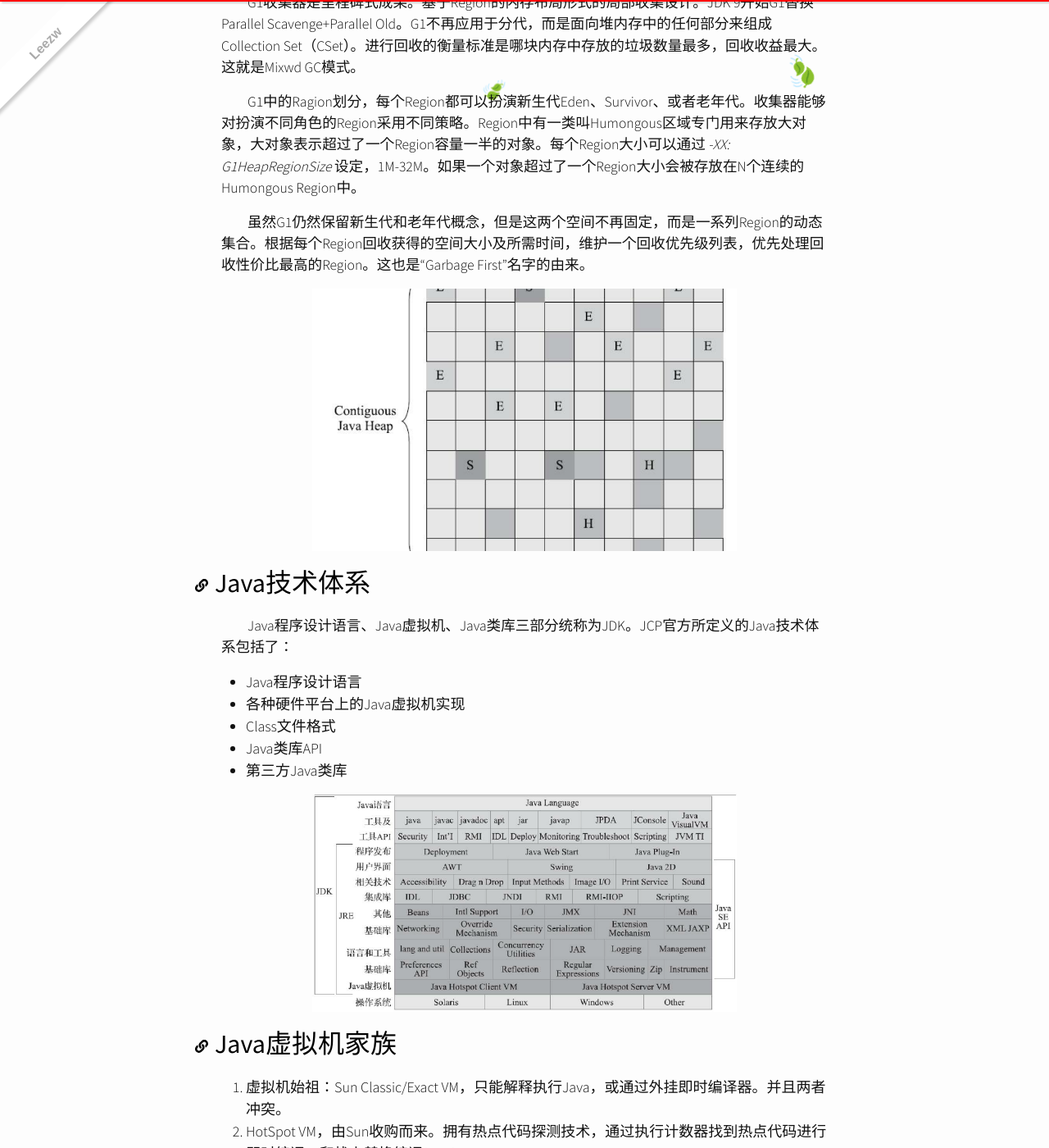
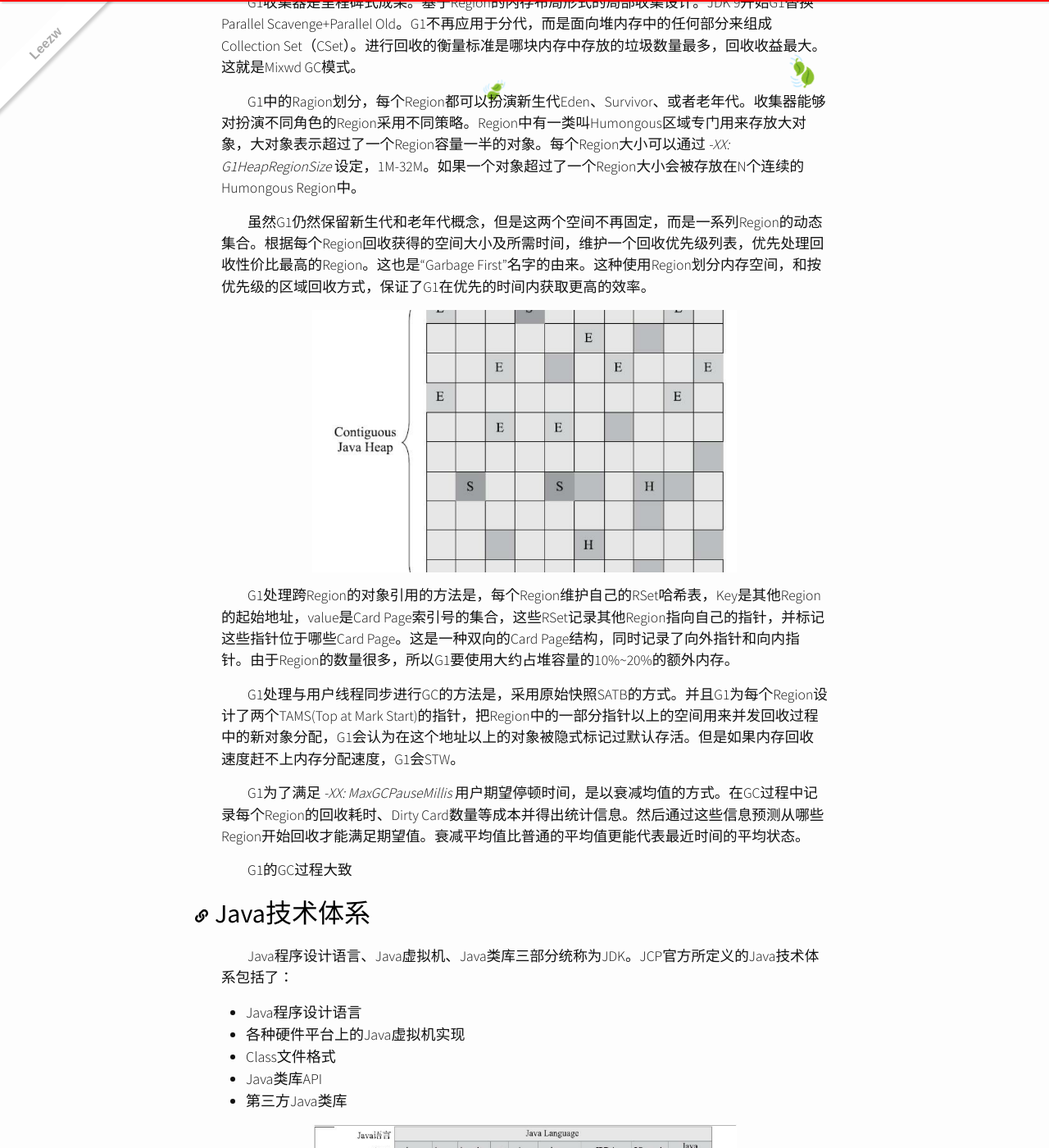
Before and after one commit to quantum-li/quantum-li.github.io, a Jekyll site: the page built from _posts/2020-06-07-understanding-the-jvm-advanced-features-and-best-practices.md, in a window 1280 px wide and 1400 px high, scrolled down 15933 px. Shown: the whole window at 82% size. Built offline with Jekyll 4.4.1, drawn with Linux system fonts in a browser that asks for light colours; nearby versions of some CDN libraries; comment, search, counter and statistics services are not loaded.

Commit message:
Update 2020-06-07-understanding-the-jvm-advanced-features-and-best-practices.md

```diff
--- a/_posts/2020-06-07-understanding-the-jvm-advanced-features-and-best-practices.md
+++ b/_posts/2020-06-07-understanding-the-jvm-advanced-features-and-best-practices.md
@@ -398,12 +398,17 @@
 
 G1中的Ragion划分，每个Region都可以扮演新生代Eden、Survivor、或者老年代。收集器能够对扮演不同角色的Region采用不同策略。Region中有一类叫Humongous区域专门用来存放大对象，大对象表示超过了一个Region容量一半的对象。每个Region大小可以通过 *-XX: G1HeapRegionSize* 设定，1M-32M。如果一个对象超过了一个Region大小会被存放在N个连续的Humongous Region中。
 
-虽然G1仍然保留新生代和老年代概念，但是这两个空间不再固定，而是一系列Region的动态集合。根据每个Region回收获得的空间大小及所需时间，维护一个回收优先级列表，优先处理回收性价比最高的Region。这也是“Garbage First”名字的由来。
+虽然G1仍然保留新生代和老年代概念，但是这两个空间不再固定，而是一系列Region的动态集合。根据每个Region回收获得的空间大小及所需时间，维护一个回收优先级列表，优先处理回收性价比最高的Region。这也是“Garbage First”名字的由来。这种使用Region划分内存空间，和按优先级的区域回收方式，保证了G1在优先的时间内获取更高的效率。
 
 ![G1收集器](/assets/images/understanding-the-jvm-advanced-features-and-best-practices/c81076a4-3799-410c-adab-e9a3dc7f8c21.png)
 
+G1处理跨Region的对象引用的方法是，每个Region维护自己的RSet哈希表，Key是其他Region的起始地址，value是Card Page索引号的集合，这些RSet记录其他Region指向自己的指针，并标记这些指针位于哪些Card Page。这是一种双向的Card Page结构，同时记录了向外指针和向内指针。由于Region的数量很多，所以G1要使用大约占堆容量的10%~20%的额外内存。
 
+G1处理与用户线程同步进行GC的方法是，采用原始快照SATB的方式。并且G1为每个Region设计了两个TAMS(Top at Mark Start)的指针，把Region中的一部分指针以上的空间用来并发回收过程中的新对象分配，G1会认为在这个地址以上的对象被隐式标记过默认存活。但是如果内存回收速度赶不上内存分配速度，G1会STW。
 
+G1为了满足 *-XX: MaxGCPauseMillis* 用户期望停顿时间，是以衰减均值的方式。在GC过程中记录每个Region的回收耗时、Dirty Card数量等成本并得出统计信息。然后通过这些信息预测从哪些Region开始回收才能满足期望值。衰减平均值比普通的平均值更能代表最近时间的平均状态。
+
+G1的GC过程大致
 
 
 
```
